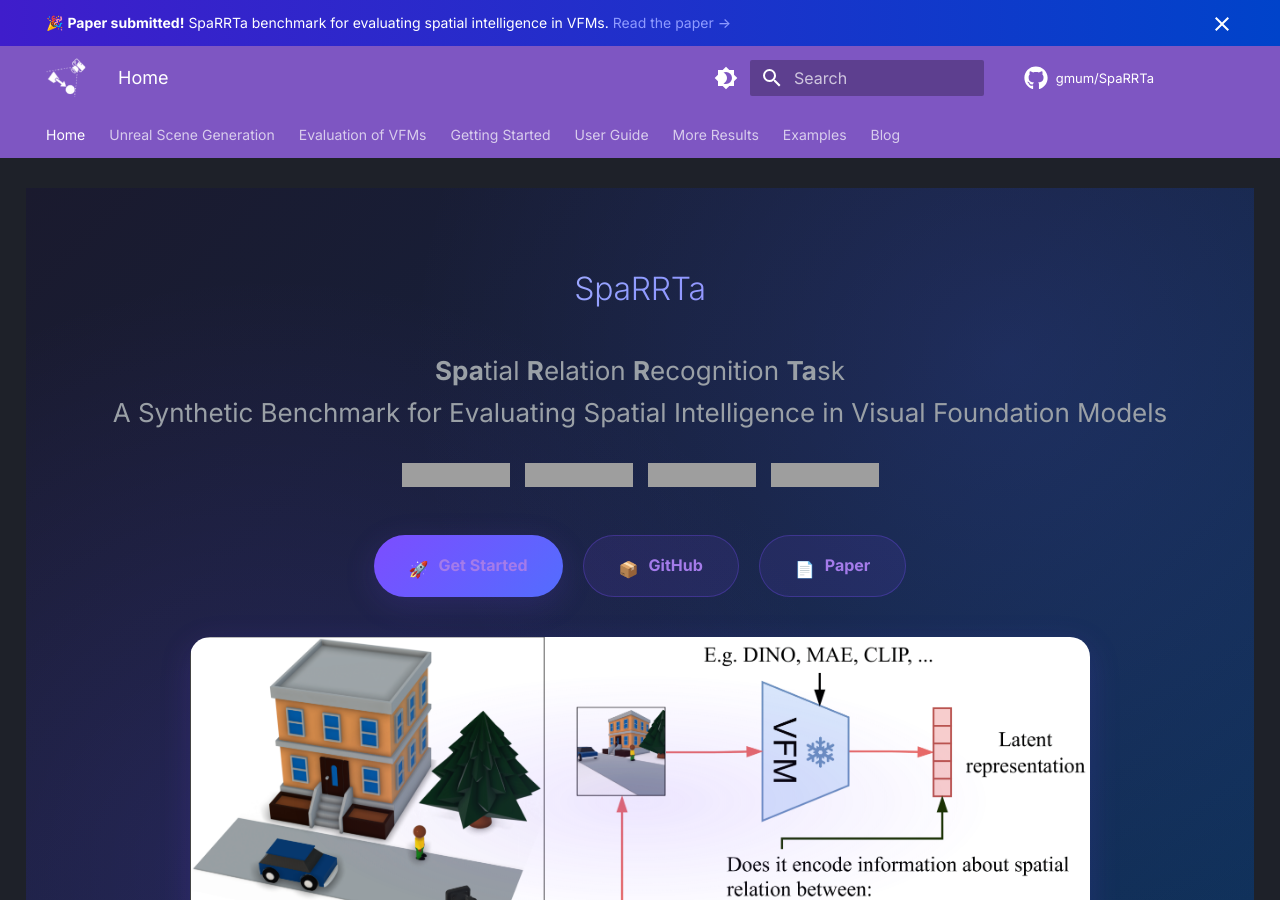
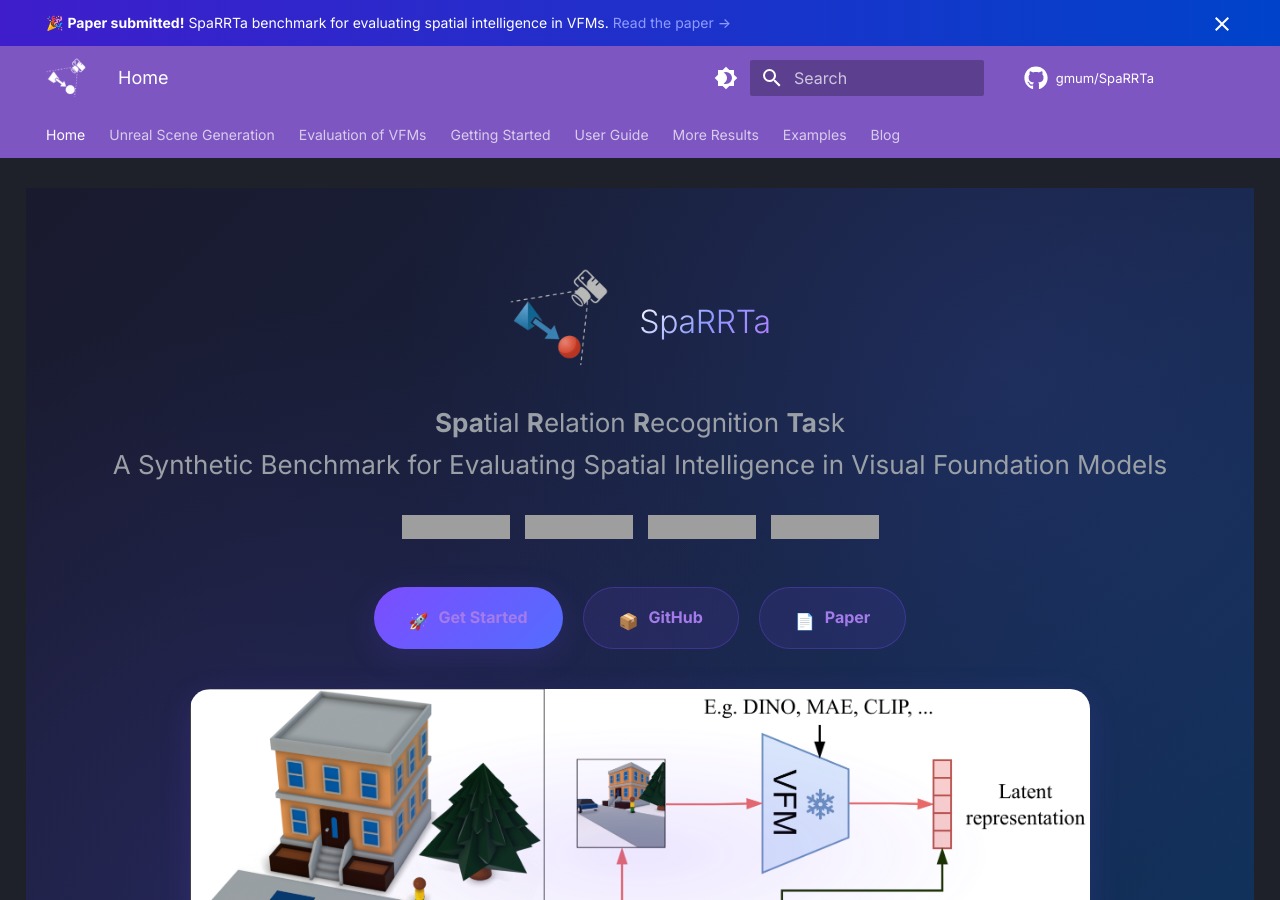
Before and after one commit to gmum/SpaRRTa, an MkDocs documentation site: the page built from docs/index.md, in a window 1280 px wide and 900 px high. Built offline with MkDocs 1.6.1 and Material for MkDocs 9.7.7, drawn with Linux system fonts in a browser that asks for light colours; comment, search, counter and statistics services are not loaded; grey boxes are pictures that could not be loaded.

Commit message:
Enhance hero section in index.md by adding a logo alongside the title for improved branding and visual appeal.

```diff
--- a/docs/index.md
+++ b/docs/index.md
@@ -8,7 +8,10 @@ hide:
 
 <div class="hero-section">
   <div class="hero-content">
-    <h1 class="hero-title">SpaRRTa</h1>
+    <div style="display: flex; align-items: center; justify-content: center; gap: 1.5rem; margin-bottom: 0.5rem;">
+      <img src="imgs/logo.png" alt="SpaRRTa Logo" style="height: 100px; width: auto;">
+      <h1 class="hero-title" style="margin: 0;">SpaRRTa</h1>
+    </div>
     <p class="hero-subtitle">
       <strong>Spa</strong>tial <strong>R</strong>elation <strong>R</strong>ecognition <strong>Ta</strong>sk<br>
       A Synthetic Benchmark for Evaluating Spatial Intelligence in Visual Foundation Models
```
